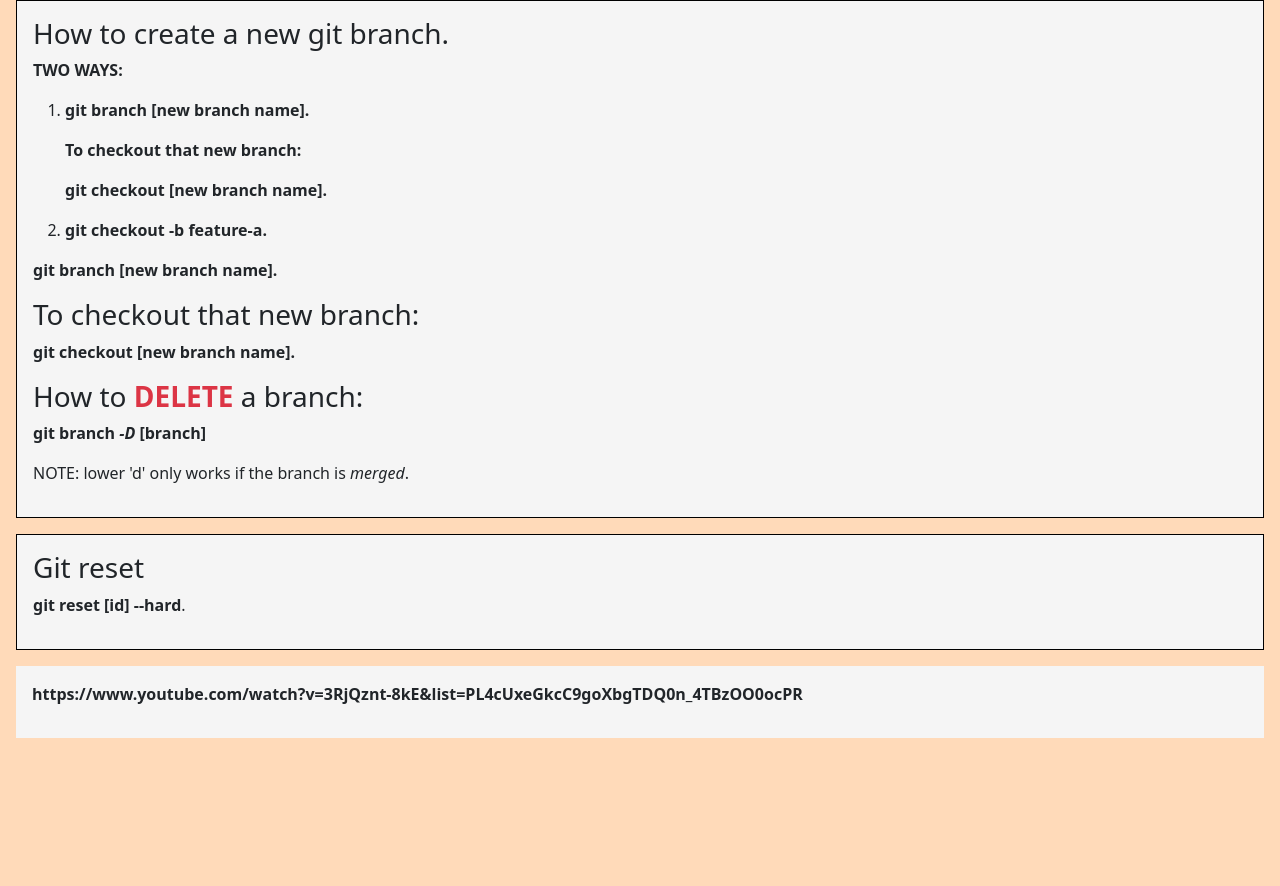
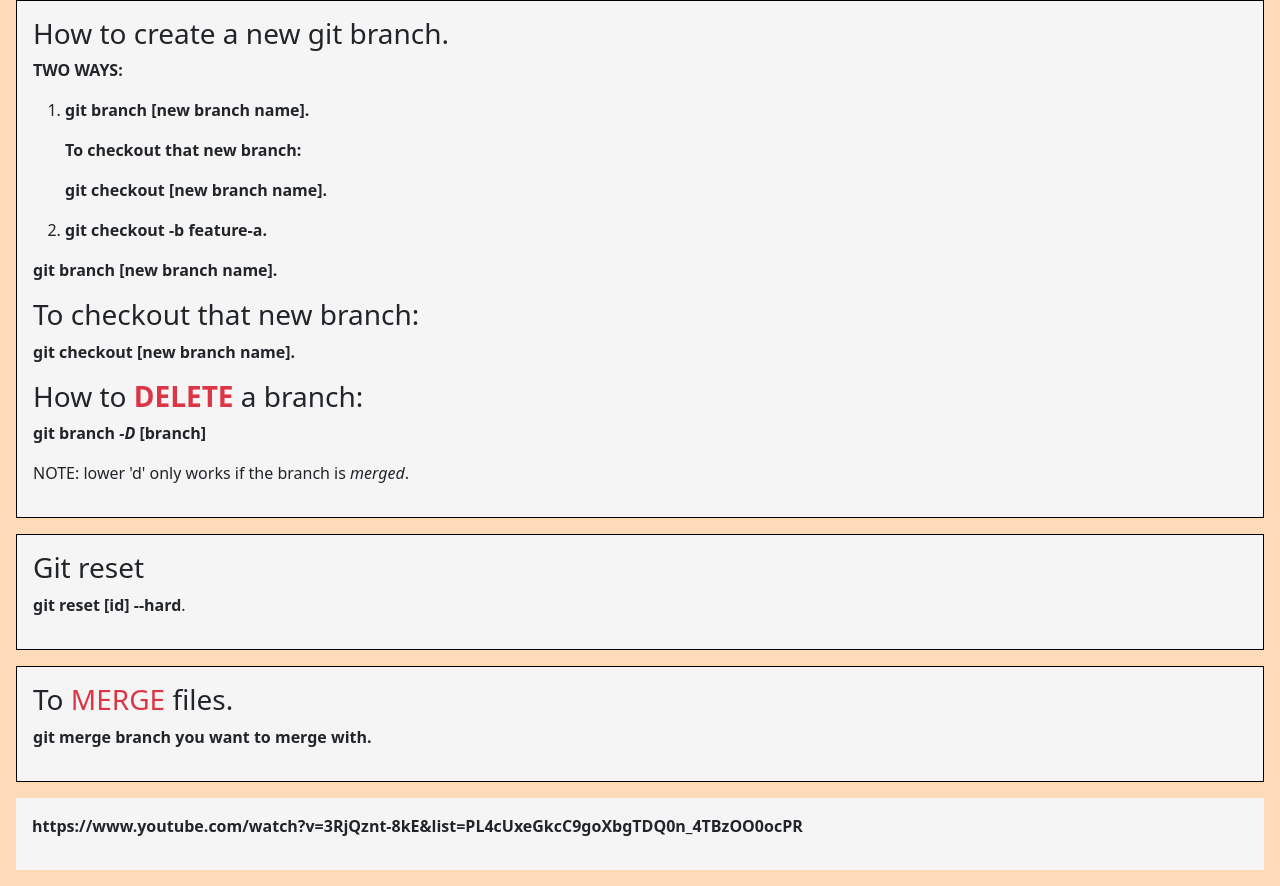
Before and after one commit to dho1115/net-ninja-gitone, a website: page index.html in a window 1280 px wide. Shown: the part 2104-2990 px from the top of the page. Before the commit the page ends 2858 px from the top, so only its background shows below. Drawn offline with nearby package versions, Linux system fonts and the light colour scheme.

Commit message:
how to merge.

```diff
--- a/index.html
+++ b/index.html
@@ -112,6 +112,11 @@
       <p><strong>git reset [id] --hard</strong>.</p>
    </article>
 
+   <article class="m-3 p-3">
+      <h3>To <span class="text-danger">MERGE</span> files.</h3>
+      <p><strong>git merge branch you want to merge with.</strong></p>
+   </article>
+
    <footer class="p-3 m-3">
       <p><strong>https://www.youtube.com/watch?v=3RjQznt-8kE&list=PL4cUxeGkcC9goXbgTDQ0n_4TBzOO0ocPR</strong></p>
    </footer>
```
